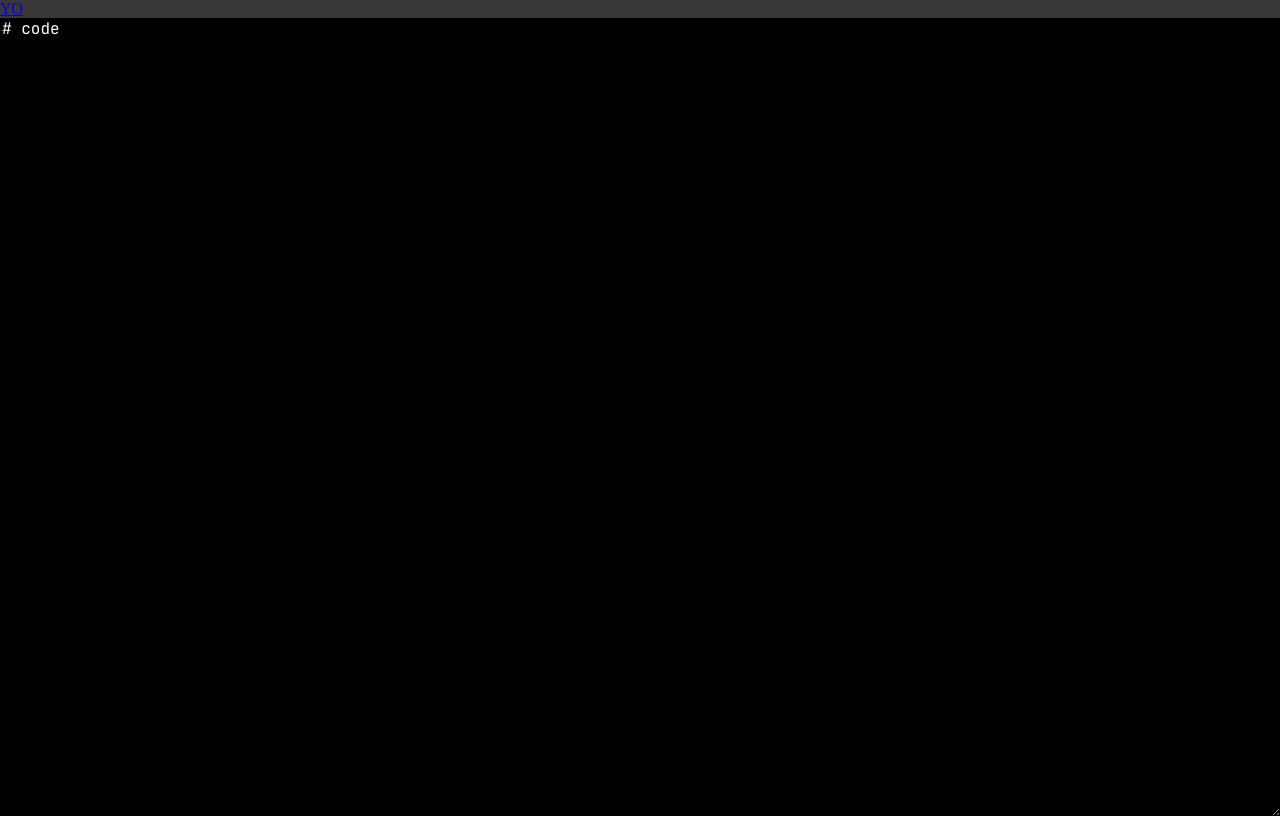
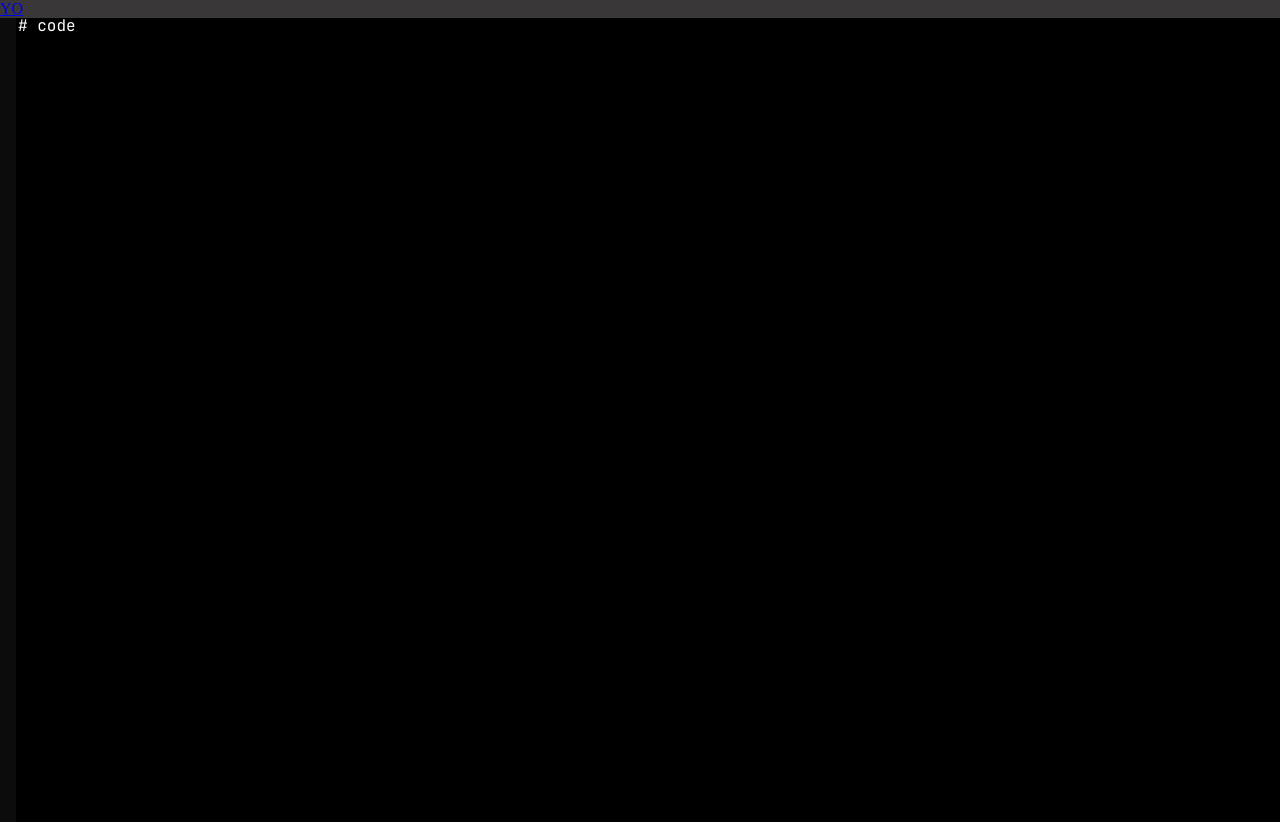
Before and after one commit to patrishr19/browser-code-editor, a plain HTML site: page index.html in a window 1280 px wide. Drawn offline with Linux system fonts and the light colour scheme.

Commit message:
Changed line counting sidebar style

```diff
--- a/assets/style/styleEditor.css
+++ b/assets/style/styleEditor.css
@@ -1,6 +1,8 @@
 body, html{
-    height: 100%;
+    min-height: 100%;
     margin: 0;
+    padding: 0;
+    background-color: #000000;
 }
 ::-webkit-scrollbar {
     display: none;
@@ -8,9 +10,10 @@ body, html{
 .wrapper{
     display: flex;
     margin: 0;
-    flex-direction: column;
+    flex-direction: row;
     min-height: 100vh;
     height: 100%;
+    background-color: #000000;
 }
 .header-bar{
     display: flex;
@@ -28,14 +31,39 @@ body, html{
     width: 100%;
     min-height: 100vh;
     background-color: #000000;
+    border: none;
+    outline: none;
+    flex: 1;
+    max-height: none !important;
 }
 .code-text{
     background-color: inherit;
     border: none;
-    outline: 12px solid white;
+    outline: none;
     color: white;
     width: 100%;
     font-family: "JetBrains Mono", monospace;
     font-weight: 400;
     font-size: 1rem;
+    resize: none;
+    line-height: 1;
 }
+.line-box{
+    min-height: 100vh;
+    margin-top: 1rem;
+    min-width: 1rem;
+    padding: .2rem 0 .2rem 0;
+    background-color:   rgb(12, 12, 12);
+    display: flex;
+    flex-direction: column;
+    color: #ffffff;
+    align-items: center;
+    line-height: 1;
+    user-select: none;
+}
+.line-box span{
+    font-family: "JetBrains Mono", monospace;
+    font-weight: 300;
+    opacity: .2;
+    font-size: 1rem;
+}
```
